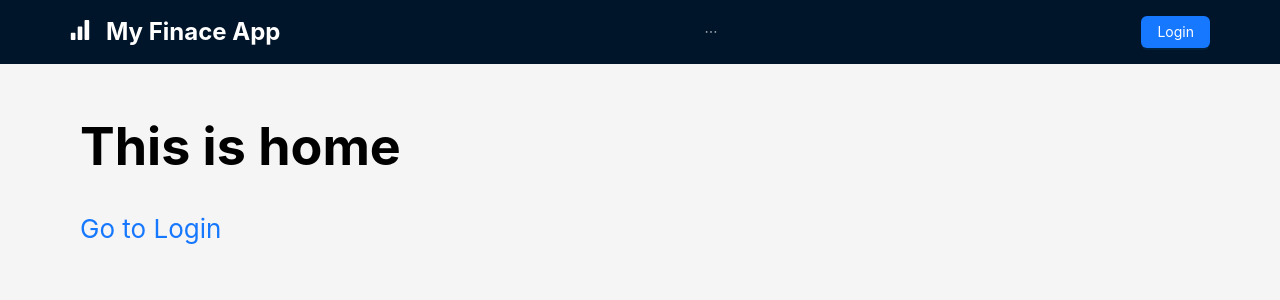
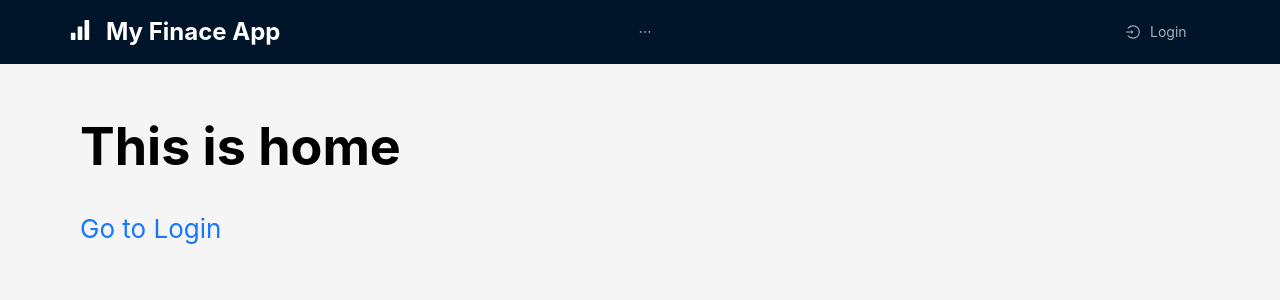
Before and after one commit to Jackyzaz/finace-frontend, a React (Create React App) app: page / in a window 1280 px wide. Shown: the top 300 px of the page. Built offline with nearby package versions, Linux system fonts and the light colour scheme; no server answers.

Commit message:
add: header login/logout icon

```diff
--- a/src/components/HeaderNavbar.js
+++ b/src/components/HeaderNavbar.js
@@ -1,19 +1,44 @@
 import { Button, Col, Menu, Row, Space } from "antd";
 import { useNavigate } from "react-router";
 import { useAuth } from "../context/useAuth";
-import { HomeOutlined, DashboardOutlined, SignalFilled } from "@ant-design/icons";
+import {
+  HomeOutlined,
+  DashboardOutlined,
+  SignalFilled,
+  UserOutlined,
+  LogoutOutlined,
+  LoginOutlined,
+} from "@ant-design/icons";
 
 export default function HeaderNavbar() {
+  const navigate = useNavigate();
+  const { logout, user } = useAuth();
   const items = [
     { key: `/`, label: `Home`, icon: <HomeOutlined /> },
     { key: `/dashboard`, label: `Dashboard`, icon: <DashboardOutlined /> },
   ];
-  const navigate = useNavigate();
-  const { logout, user } = useAuth();
+
+  const userMenu = [
+    {
+      label: user && user.username,
+      key: "SubMenu",
+      icon: <UserOutlined />,
+      children: [
+        {
+          label: "Logout",
+          key: "logout",
+          icon: <LogoutOutlined />,
+        },
+      ],
+    },
+  ];
+
+  const loginMenu = [{ key: `/login`, label: `Login`, icon: <LoginOutlined /> }];
 
   const handleLogout = () => {
     logout();
   };
+
   const handleLogin = () => {
     navigate("/login", { replace: true });
   };
@@ -46,6 +71,7 @@ export default function HeaderNavbar() {
           style={{
             display: "inline-block",
           }}
+          selectedKeys="None"
           onClick={({ key }) => {
             navigate(key, { replace: true });
           }}
@@ -53,15 +79,30 @@ export default function HeaderNavbar() {
       </Col>
 
       {/* User Section */}
-      <Col>
+      <Col style={{ width: "25vh", display: "flex", justifyContent: "flex-end" }}>
         {user ? (
-          <Button type="primary" onClick={handleLogout}>
-            Logout
-          </Button>
+          <Menu
+            theme="dark"
+            mode="horizontal"
+            items={userMenu}
+            style={{
+              display: "inline-block",
+            }}
+            selectedKeys="None"
+            onClick={handleLogout}
+          />
         ) : (
-          <Button type="primary" onClick={handleLogin}>
-            Login
-          </Button>
+          <Menu
+            theme="dark"
+            mode="horizontal"
+            items={loginMenu}
+            style={{
+              display: "inline-block",
+              minWidth: "100px",
+            }}
+            selectedKeys="None"
+            onClick={handleLogin}
+          />
         )}
       </Col>
     </Row>
```
